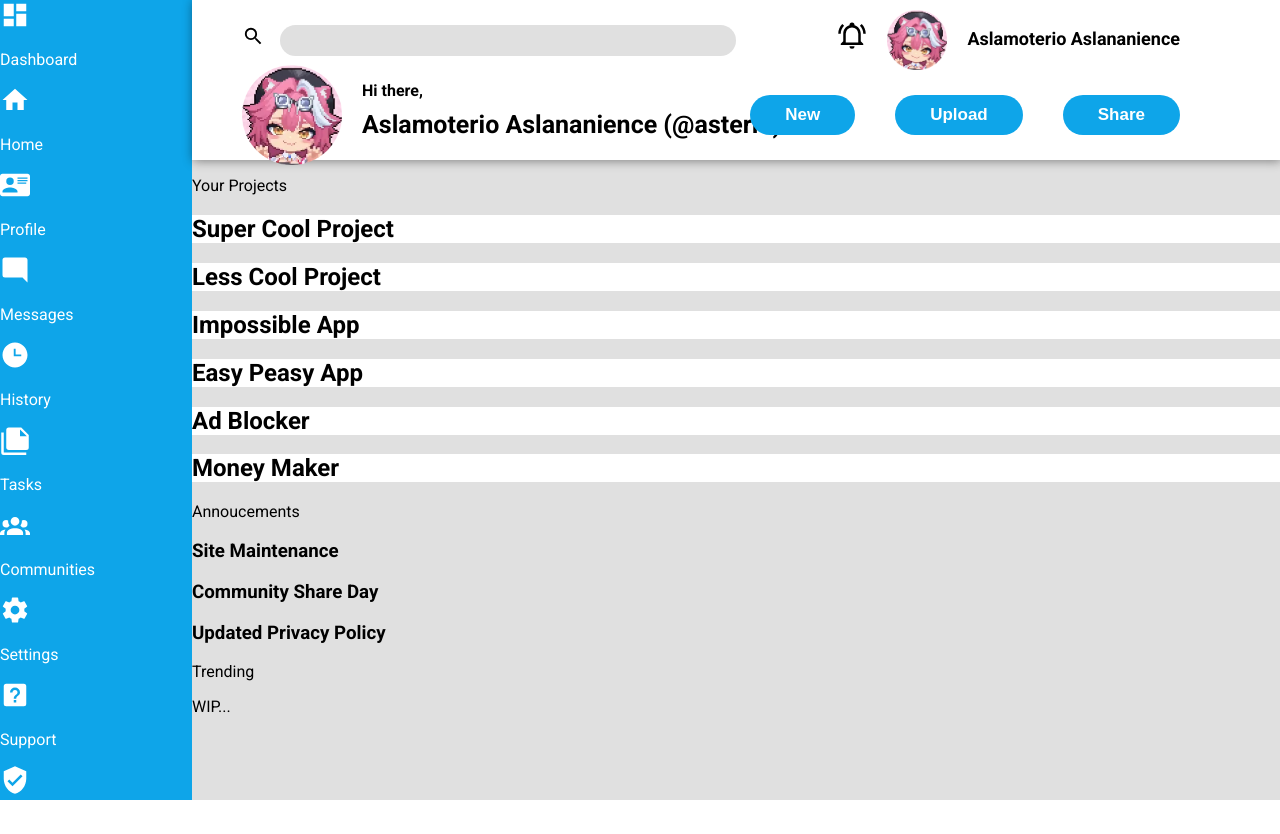
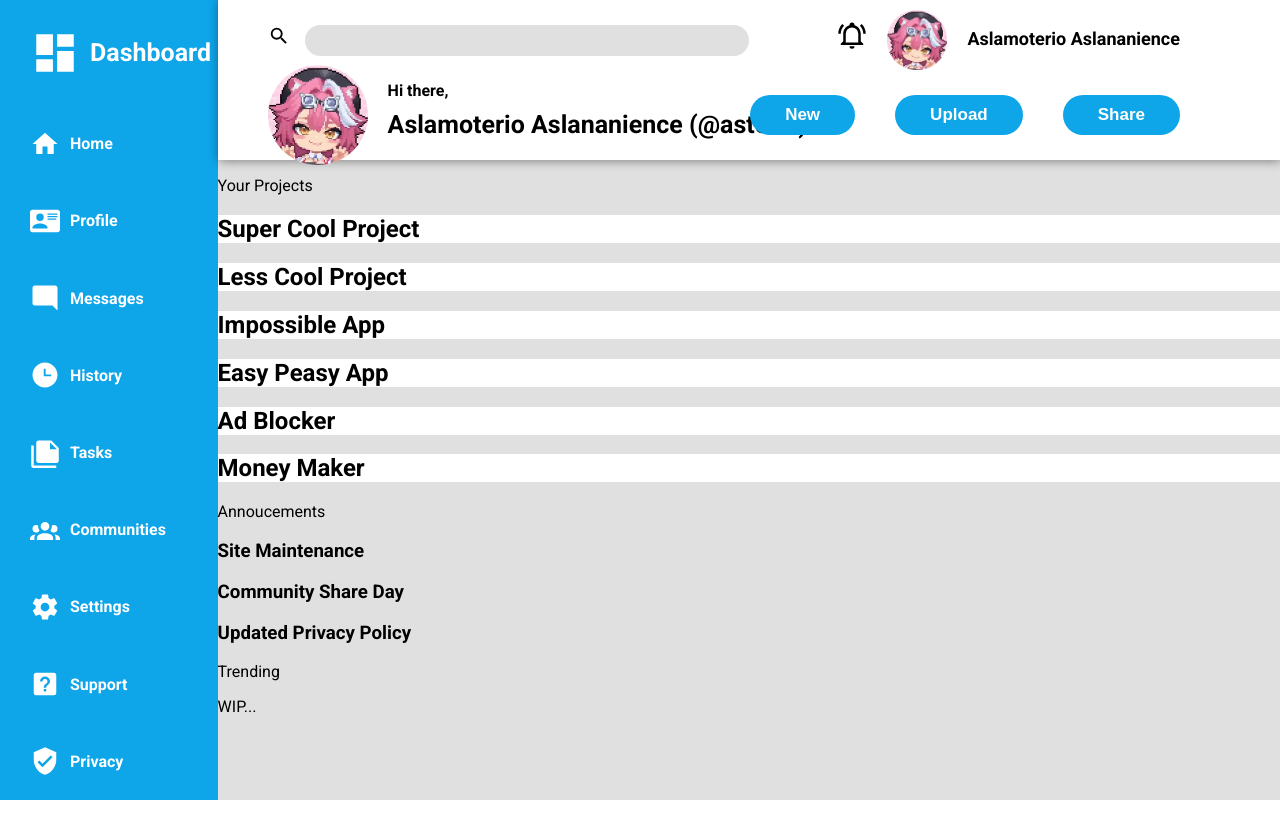
Before and after one commit to CHcrocs/AdminDashboard, a plain HTML site: page index.html in a window 1280 px wide. After the commit the page ends 800 px from the top, so only its background shows below. Drawn offline with Linux system fonts and the light colour scheme.

Commit message:
I can't move it move it anymore

```diff
--- a/index.html
+++ b/index.html
@@ -40,59 +40,73 @@
         </div>
     </header>
     <div id="sidebar">
+        <div class="sidebar_dashboard">
             <svg xmlns="http://www.w3.org/2000/svg" viewBox="0 0 24 24" class="sidebar_icons">
                 <path d="M13,3V9H21V3M13,21H21V11H13M3,21H11V15H3M3,13H11V3H3V13Z" />
             </svg>
-
             <p>Dashboard</p>
+        </div>
+        <div class="sidebar_activities">
             <svg xmlns="http://www.w3.org/2000/svg" viewBox="0 0 24 24" class="sidebar_icons">
                 <path d="M10,20V14H14V20H19V12H22L12,3L2,12H5V20H10Z" />
             </svg>
             <p>Home</p>
+        </div>
+        <div class="sidebar_activities">
             <svg xmlns="http://www.w3.org/2000/svg" viewBox="0 0 24 24" class="sidebar_icons">
                 <path
                     d="M2,3H22C23.05,3 24,3.95 24,5V19C24,20.05 23.05,21 22,21H2C0.95,21 0,20.05 0,19V5C0,3.95 0.95,3 2,3M14,6V7H22V6H14M14,8V9H21.5L22,9V8H14M14,10V11H21V10H14M8,13.91C6,13.91 2,15 2,17V18H14V17C14,15 10,13.91 8,13.91M8,6A3,3 0 0,0 5,9A3,3 0 0,0 8,12A3,3 0 0,0 11,9A3,3 0 0,0 8,6Z" />
             </svg>
             <p>Profile</p>
-
+        </div>
+        <div class="sidebar_activities">
             <svg xmlns="http://www.w3.org/2000/svg" viewBox="0 0 24 24" class="sidebar_icons">
                 <path d="M22,4C22,2.89 21.1,2 20,2H4A2,2 0 0,0 2,4V16A2,2 0 0,0 4,18H18L22,22V4Z" />
             </svg>
             <p>Messages</p>
-
+        </div>
+        <div class="sidebar_activities">
             <svg xmlns="http://www.w3.org/2000/svg" viewBox="0 0 24 24" class="sidebar_icons">
                 <path
                     d="M12 2C6.5 2 2 6.5 2 12C2 17.5 6.5 22 12 22C17.5 22 22 17.5 22 12S17.5 2 12 2M17 13H11V7H12.5V11.5H17V13Z" />
             </svg>
             <p>History</p>
-
+        </div>
+        <div class="sidebar_activities">
             <svg xmlns="http://www.w3.org/2000/svg" viewBox="0 0 24 24" class="sidebar_icons">
                 <path
                     d="M16,9H21.5L16,3.5V9M7,2H17L23,8V18A2,2 0 0,1 21,20H7C5.89,20 5,19.1 5,18V4A2,2 0 0,1 7,2M3,6V22H21V24H3A2,2 0 0,1 1,22V6H3Z" />
             </svg>
             <p>Tasks</p>
-
+        </div>
+        <div class="sidebar_activities">
             <svg xmlns="http://www.w3.org/2000/svg" viewBox="0 0 24 24" class="sidebar_icons">
                 <path
                     d="M12,5.5A3.5,3.5 0 0,1 15.5,9A3.5,3.5 0 0,1 12,12.5A3.5,3.5 0 0,1 8.5,9A3.5,3.5 0 0,1 12,5.5M5,8C5.56,8 6.08,8.15 6.53,8.42C6.38,9.85 6.8,11.27 7.66,12.38C7.16,13.34 6.16,14 5,14A3,3 0 0,1 2,11A3,3 0 0,1 5,8M19,8A3,3 0 0,1 22,11A3,3 0 0,1 19,14C17.84,14 16.84,13.34 16.34,12.38C17.2,11.27 17.62,9.85 17.47,8.42C17.92,8.15 18.44,8 19,8M5.5,18.25C5.5,16.18 8.41,14.5 12,14.5C15.59,14.5 18.5,16.18 18.5,18.25V20H5.5V18.25M0,20V18.5C0,17.11 1.89,15.94 4.45,15.6C3.86,16.28 3.5,17.22 3.5,18.25V20H0M24,20H20.5V18.25C20.5,17.22 20.14,16.28 19.55,15.6C22.11,15.94 24,17.11 24,18.5V20Z" />
             </svg>
             <p>Communities</p>
-
+        </div>
+        <div class="sidebar_support">
             <svg xmlns="http://www.w3.org/2000/svg" viewBox="0 0 24 24" class="sidebar_icons">
                 <path
                     d="M12,15.5A3.5,3.5 0 0,1 8.5,12A3.5,3.5 0 0,1 12,8.5A3.5,3.5 0 0,1 15.5,12A3.5,3.5 0 0,1 12,15.5M19.43,12.97C19.47,12.65 19.5,12.33 19.5,12C19.5,11.67 19.47,11.34 19.43,11L21.54,9.37C21.73,9.22 21.78,8.95 21.66,8.73L19.66,5.27C19.54,5.05 19.27,4.96 19.05,5.05L16.56,6.05C16.04,5.66 15.5,5.32 14.87,5.07L14.5,2.42C14.46,2.18 14.25,2 14,2H10C9.75,2 9.54,2.18 9.5,2.42L9.13,5.07C8.5,5.32 7.96,5.66 7.44,6.05L4.95,5.05C4.73,4.96 4.46,5.05 4.34,5.27L2.34,8.73C2.21,8.95 2.27,9.22 2.46,9.37L4.57,11C4.53,11.34 4.5,11.67 4.5,12C4.5,12.33 4.53,12.65 4.57,12.97L2.46,14.63C2.27,14.78 2.21,15.05 2.34,15.27L4.34,18.73C4.46,18.95 4.73,19.03 4.95,18.95L7.44,17.94C7.96,18.34 8.5,18.68 9.13,18.93L9.5,21.58C9.54,21.82 9.75,22 10,22H14C14.25,22 14.46,21.82 14.5,21.58L14.87,18.93C15.5,18.67 16.04,18.34 16.56,17.94L19.05,18.95C19.27,19.03 19.54,18.95 19.66,18.73L21.66,15.27C21.78,15.05 21.73,14.78 21.54,14.63L19.43,12.97Z" />
             </svg>
             <p>Settings</p>
+        </div>
+        <div class="sidebar_support">
             <svg xmlns="http://www.w3.org/2000/svg" viewBox="0 0 24 24" class="sidebar_icons">
                 <path
                     d="M11,18H13V16H11V18M12,6A4,4 0 0,0 8,10H10A2,2 0 0,1 12,8A2,2 0 0,1 14,10C14,12 11,11.75 11,15H13C13,12.75 16,12.5 16,10A4,4 0 0,0 12,6M5,3H19A2,2 0 0,1 21,5V19A2,2 0 0,1 19,21H5A2,2 0 0,1 3,19V5A2,2 0 0,1 5,3Z" />
             </svg>
             <p>Support</p>
+        </div>
+        <div class="sidebar_support">
             <svg xmlns="http://www.w3.org/2000/svg" viewBox="0 0 24 24" class="sidebar_icons">
                 <path
                     d="M10,17L6,13L7.41,11.59L10,14.17L16.59,7.58L18,9M12,1L3,5V11C3,16.55 6.84,21.74 12,23C17.16,21.74 21,16.55 21,11V5L12,1Z" />
             </svg>
             <p>Privacy</p>
+        </div>
     </div>
     <main>
         <p>Your Projects</p>
--- a/style.css
+++ b/style.css
@@ -5,7 +5,7 @@ body {
     padding: 0px;
     font-family: "Roboto", serif;
     display: grid;
-    grid-template-columns: 15svw 85svw;
+    grid-template-columns: 17svw 83svw;
     grid-template-rows: 20svh 80svh;
 }
 
@@ -95,7 +95,7 @@ header {
     font-weight: bold;
 }
 
-.welcome_div>.name_and_tag{
+.welcome_div>.name_and_tag {
     grid-column: 2/2;
     grid-row: 2/2;
     font-weight: bold;
@@ -127,16 +127,46 @@ header {
     grid-column: 1/1;
     grid-row: 1/2;
     background-color: #0ea5e9;
+    padding-left: 20px;
     height: 100svh;
+    display: flex;
+    flex-wrap: wrap;
+    column-gap: 100px;
 }
 
-#sidebar>p {
+#sidebar p {
     color: white;
+    font-weight: bold;
 }
 
 .sidebar_icons {
     width: 30px;
+    margin-left: 10px;
+    margin-right: 10px;
     fill: white;
+}
+
+#sidebar > .sidebar_dashboard{
+    display: flex;
+    align-items: center;
+}
+
+.sidebar_dashboard > .sidebar_icons{
+    width: 50px;
+}
+
+.sidebar_dashboard > p{
+    font-size: 25px;
+}
+
+#sidebar > .sidebar_activities{
+    display: flex;
+    align-items: center;
+}
+
+#sidebar > .sidebar_support{
+    display: flex;
+    align-items: center;
 }
 
 main {
```
Lines whose indentation alone changed are shown as unchanged.
